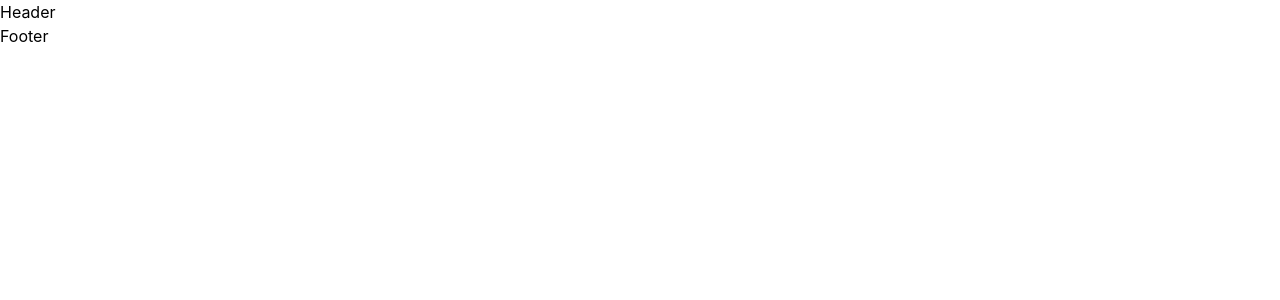
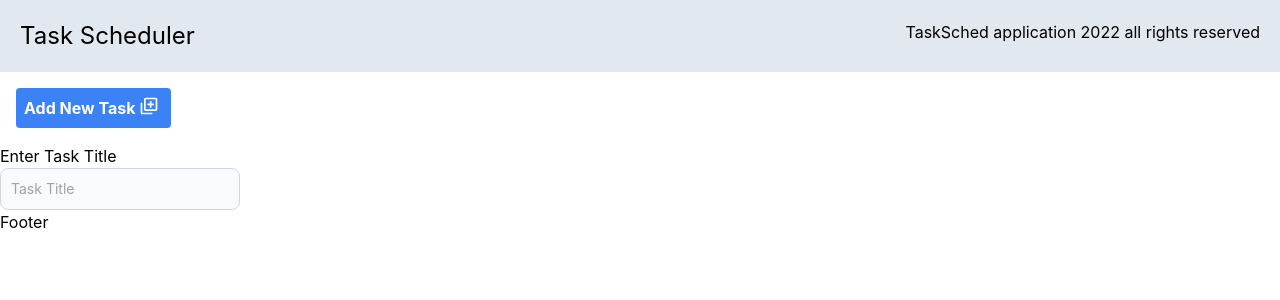
Before and after one commit to JamesTTTT/TaskScheduler, a React (Create React App) app: page / in a window 1280 px wide. Shown: the top 300 px of the page. Built offline with nearby package versions, Linux system fonts and the light colour scheme.

Commit message:
Added button for adding tasks and started working on input fields

```diff
--- a/package.json
+++ b/package.json
@@ -9,6 +9,7 @@
     "react": "^18.2.0",
     "react-dom": "^18.2.0",
     "react-scripts": "5.0.1",
+    "react-icons": "^4.3.1",
     "web-vitals": "^2.1.4"
   },
   "scripts": {
--- a/src/App.js
+++ b/src/App.js
@@ -1,7 +1,6 @@
-import logo from './logo.svg';
 import './App.css';
 
-import { TasksList, Header, Footer } from './components';
+import { AddTask, Header, Footer } from './components';
 
 function App() {
   return (
@@ -9,6 +8,9 @@ function App() {
       <div>
         <Header/>
 
+      </div>
+      <div>
+        <AddTask/>
       </div>
       <div>
         <Footer/>
--- /dev/null
+++ b/src/components/AddTask.jsx
@@ -0,0 +1,32 @@
+import React from 'react'
+import {BiAddToQueue}from 'react-icons/bi'
+const AddTask = () => {
+  return (
+    <div>
+        <div className='p-4'>
+            <button
+            className='flex overflow-hidden text-white font-bold bg-blue-500 p-2 rounded
+            whitespace-nowrap transition ease-in-out delay-50 hover:bg-indigo-500'>
+                <span className='inline-flex'>Add New Task</span>
+                <span className='inline-flex text-xl mx-1'><BiAddToQueue/></span>
+            </button>
+        </div>
+        <div>
+          <form>
+            <label>Enter Task Title</label>
+            <input
+             type="text"
+             name="title"
+             placeholder="Task Title"
+             className='bg-gray-50 border border-gray-300 text-gray-900
+             text-sm rounded-lg block p-2.5'
+             required
+             />
+          </form>
+        </div>
+
+    </div>
+  )
+}
+
+export default AddTask
--- a/src/components/Header.jsx
+++ b/src/components/Header.jsx
@@ -2,7 +2,16 @@ import React from 'react'
 
 const Header = () => {
   return (
-    <div>Header</div>
+    <div className='p-5 flex row justify-between bg-slate-200'>
+        <div>
+            <h1 className='text-2xl bold'>
+                Task Scheduler
+            </h1>
+        </div>
+        <div>
+            <p>TaskSched application 2022 all rights reserved</p>
+        </div>
+    </div>
   )
 }
 
--- a/src/components/TasksList.jsx
+++ /dev/null
@@ -1,9 +0,0 @@
-import React from 'react'
-
-const TasksList = () => {
-  return (
-    <div>TasksList</div>
-  )
-}
-
-export default TasksList
--- a/src/components/index.jsx
+++ b/src/components/index.jsx
@@ -1,3 +1,3 @@
 export { default as Header} from './Header';
 export { default as Footer} from './Footer';
-export { default as TasksList} from './TasksList';
+export { default as AddTask} from './AddTask';
--- a/src/index.css
+++ b/src/index.css
@@ -1,7 +1,9 @@
+@import url('https://fonts.googleapis.com/css2?family=Open+Sans:wght@400;500;600;700&display=swap');
+
 body {
   margin: 0;
   font-family: -apple-system, BlinkMacSystemFont, 'Segoe UI', 'Roboto', 'Oxygen',
-    'Ubuntu', 'Cantarell', 'Fira Sans', 'Droid Sans', 'Helvetica Neue',
+    'Ubuntu', 'Cantarell', 'Fira Sans', 'Droid Sans', 'Helvetica Neue', 'Open Sans',
     sans-serif;
   -webkit-font-smoothing: antialiased;
   -moz-osx-font-smoothing: grayscale;
```
Also changed, not shown: 1 other file (tests, documents, lock files or other folders).
